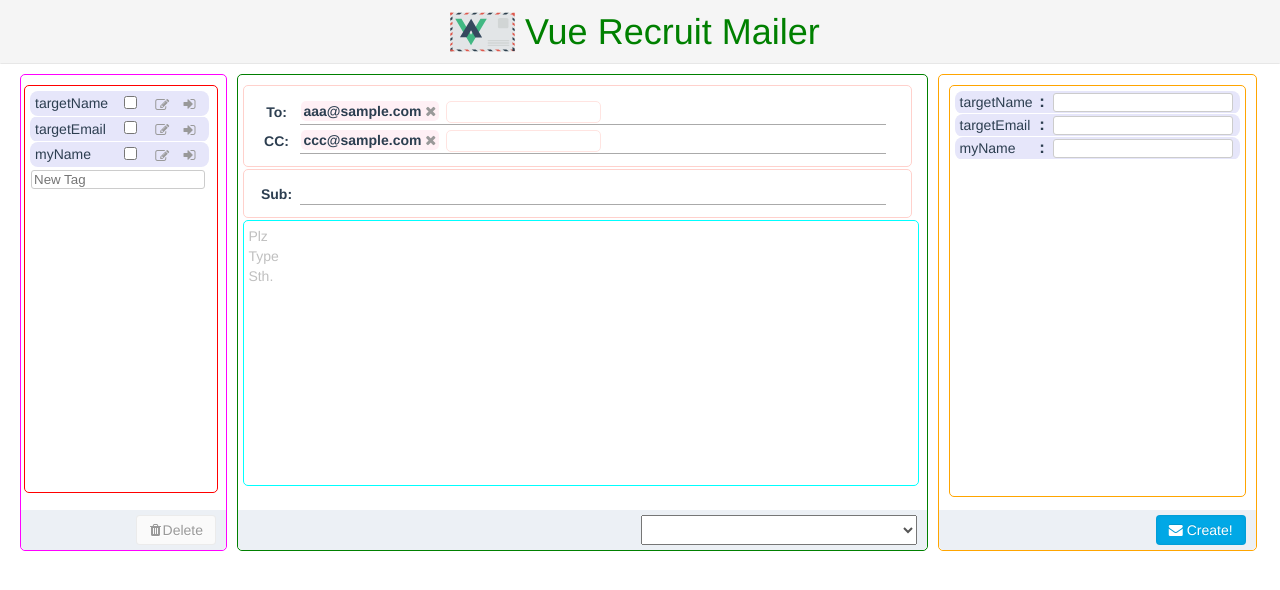
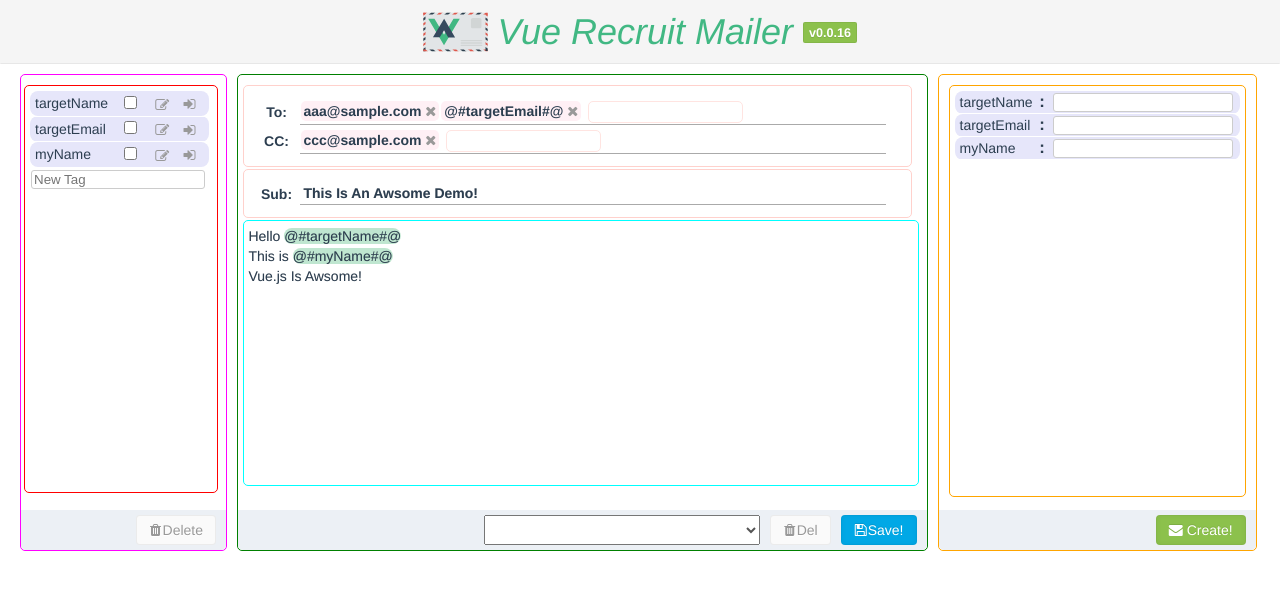
Before and after one commit to jerrywdlee/vue-recruitment-mailer, a Vue app: page / in a window 1280 px wide. Shown: the top 590 px of the page. Built offline with nearby package versions, Linux system fonts and the light colour scheme.

Commit message:
LocalStorageへ保存、リリース方法の追加

```diff
--- a/src/App.vue
+++ b/src/App.vue
@@ -6,6 +6,7 @@
           <img class="vmail-logo" src="./assets/vue-mailer-logo-v02.svg" alt="vue-mailer-logo">
         </a>
         <h1>Vue Recruit Mailer</h1>
+        <span class="uk-badge uk-badge-success vmail-version" style="">v0.0.16</span>
       </div>
     </nav>
     <!--
@@ -61,7 +62,15 @@ export default {
   }
   div.vmail-header h1{
     display: inline;
+    font-style: oblique;
     margin: 10px;
+    vertical-align: middle;
+    color: #41b883;
+  }
+  div.vmail-header .vmail-version{
+    font-size:0.9em;
+    padding-top: 3px;
+    padding-bottom: 2px;
     vertical-align: middle;
   }
 </style>
--- a/src/components/mail_app/MailRender.vue
+++ b/src/components/mail_app/MailRender.vue
@@ -42,7 +42,7 @@
     <p>{{ mailSubjctRaw }}</p>
   -->
     <div class="toolBar">
-      <button class="uk-button uk-button-primary"
+      <button class="uk-button uk-button-success"
       @click="renderMail('mailto', $event)">
         <i class="uk-icon-justify uk-icon-envelope"></i>
         <span class="vmail_label"> Create!</span>
--- a/src/components/mail_app/MailWorkSpace.vue
+++ b/src/components/mail_app/MailWorkSpace.vue
@@ -106,6 +106,7 @@
               </td>
               <td class="input_emails subject-warp">
                 <span id="subject" contentEditable="true" @focus="setLastFocusId" @keyup="setMessage">
+                  This Is An Awsome Demo!
                   <!-- <span @blur="setLastFocusId"></span> -->
                 </span>
                 <span id="subject-back" v-html="subjectBack"></span>
@@ -121,13 +122,29 @@
         </div>
       </div>
       <div class="workspace">
-        <div id="div_f" class="editable front" contentEditable="true" @keyup="setMessage" @blur="setLastFocusId"></div>
+        <div id="div_f" class="editable front" contentEditable="true" @keyup="setMessage" @blur="setLastFocusId">
+          Hello @#targetName#@<br>This is @#myName#@<br>Vue.js Is Awsome!
+        </div>
         <div id="div_b" class="editable back" v-html="backMessage"></div>
       </div>
       <div class="toolBar">
-        <select class="fixedPhrase" v-model="selectedMailTemp">
-          <option :value="index" v-for="(fixedPhrase, index) in fixedPhraseAry">{{ fixedPhrase.name }}</option>
+        <button class="uk-button uk-button-primary" @click="saveMailToLocal">
+          <i class="uk-icon-justify uk-icon-floppy-o"></i>
+          <span class="vmail_label">Save!</span>
+        </button>
+        <button class="uk-button uk-button-danger"
+        :disabled="isLocalTemplate? false : true"
+        @click="delLocalMail">
+          <i class="uk-icon-justify uk-icon-trash"></i>
+          <span class="vmail_label">Del</span>
+        </button>
+        <select class="fixedPhrase" id="mailTempSelect" v-model="selectedMailTemp">
+          <option :value="index"
+          v-for="(fixedPhrase, index) in fixedPhraseAry">
+          {{ fixedPhrase.name }}{{ fixedPhrase['local'] ? ' (Local)' : ' (Remote)' }}
+        </option>
         </select>
+
       </div>
     </div>
     <MailRender
@@ -146,18 +163,21 @@ export default {
   name: 'MailWorkSpace',
   data () {
     return {
-      messageF: 'Plz \n Type \n Sth.',
+      messageF: 'Hello @#targetName#@\nThis is @#myName#@\nVue.js Is Awsome!',
       messageB: '',
       tags: ['targetName', 'targetEmail', 'myName'],
       selectedTags: [],
-      toAddressAry: ['aaa@sample.com'],
+      toAddressAry: ['aaa@sample.com', '@#targetEmail#@'],
       ccAddressAry: ['ccc@sample.com'],
-      bccAddressAry: ['eee@sample.com', 'fff@sample.cn'],
+      bccAddressAry: ['eee@sample.com'],
       // toAddressRaw: '',
       // ccAddressRaw: '',
       // bccAddressRaw: '',
-      mailSubjctRaw: '',
-      fixedPhraseAry: fixedPhrase,
+      mailSubjctRaw: 'This Is An Awsome Demo!',
+      // fixedPhraseAry: fixedPhrase,
+      localTemplatesAry: [],
+      isLocalTemplate: false,
+      templateName: '',
       selectedMailTemp: []
       // rawTags: [],
       // tagReg: null
@@ -174,7 +194,7 @@ export default {
     // this may also be put in to `methods` but `computed` is better
     backMessage: function () {
       // `this` points to the vm instance
-      console.log(this.messageB)
+      // console.log(this.messageB)
       // let tmpReg = new RegExp('(' + this.rawTags.join('|') + ')', 'g')
       console.log(this.rawTags)
       // console.log(tmpReg)
@@ -248,6 +268,27 @@ export default {
         return (new RegExp('(' + tmpTagArry.join('|') + ')', 'g'))
       } else {
         return null
+      }
+    },
+    fixedPhraseAry: {
+      get: function () {
+        let remoteAry = fixedPhrase || []
+        this.localTemplatesAry = JSON.parse(window.localStorage.getItem('localTemplates')) || []
+        // console.log(remoteAry)
+        // console.log(this.localTemplatesAry)
+        // let localAry = JSON.parse(this.localTemplates) || []
+        return remoteAry.concat(this.localTemplatesAry)
+      },
+      set: function (newLocalAry) {
+        console.log('newLocalAry', newLocalAry)
+        if (newLocalAry.length === undefined) {
+          this.localTemplatesAry.push(newLocalAry)
+        } else {
+          this.localTemplatesAry = newLocalAry
+        }
+        // console.log(this.localTemplatesAry)
+        let localTemplates = JSON.stringify(this.localTemplatesAry)
+        window.localStorage.setItem('localTemplates', localTemplates)
       }
     }
   },
@@ -486,6 +527,39 @@ export default {
         default:
 
       }
+    },
+    saveMailToLocal: function (e) {
+      console.log('saveMailToLocal')
+      let newLocalmailName = window
+      .prompt(`Please Set New Title\nRemain ${15 - this.localTemplatesAry.length} Slots`, 'Sample Template')
+      let duplicateName = this.fixedPhraseAry.filter((x, i, self) => {
+        return x.name === newLocalmailName
+      })
+      if (!duplicateName[0]) {
+        let newLocalmail = {
+          name: newLocalmailName,
+          local: true,
+          to: this.toAddressAry,
+          cc: this.ccAddressAry,
+          bcc: this.bccAddressAry,
+          subject: this.mailSubjctRaw,
+          mailText: this.messageF
+        }
+        this.fixedPhraseAry = newLocalmail
+      } else {
+        window.alert(`The Name [[ ${newLocalmailName} ]] Has Been Used!\nPlease Try a New Name.`)
+      }
+    },
+    delLocalMail: function (e) {
+      let confirm = window.confirm(`Do You Want To Delete This Mail Template\n [[ ${this.templateName} ]]`)
+      if (confirm) {
+        this.fixedPhraseAry = this.localTemplatesAry.filter((x, i, self) => {
+          return x.name !== this.templateName
+        })
+        // reset select
+        document.querySelector('#mailTempSelect option').selected = true
+        this.selectedMailTemp = 0
+      }
     }
   },
   watch: {
@@ -504,9 +578,12 @@ export default {
       }
     },
     selectedMailTemp: function (val) {
+      console.log('selectedMailTemp', this.selectedMailTemp)
       console.log(this.fixedPhraseAry[val].to)
       this.tags = []
       let tmpMailObj = this.fixedPhraseAry[val]
+      this.isLocalTemplate = tmpMailObj['local']
+      this.templateName = tmpMailObj['name']
       this.toAddressAry = tmpMailObj['to'] || []
       this.ccAddressAry = tmpMailObj['cc'] || []
       this.bccAddressAry = tmpMailObj['bcc'] || []
--- a/src/datas/fixed_phrase.json
+++ b/src/datas/fixed_phrase.json
@@ -1,7 +1,15 @@
 [
   {
+    "name" : "Demo",
+    "to" : ["aaa@sample.com","@#targetEmail#@"],
+    "cc" : ["ccc@sample.com"],
+    "bcc" : ["eee@sample.com"],
+    "subject" : "This Is An Awsome Demo!",
+    "mailText" : "Hello @#targetName#@\nThis is @#myName#@\nVue.js Is Awsome!"
+  },
+  {
     "id" : 0,
-    "name" : "none",
+    "name" : "None",
     "to" : [],
     "cc" : [],
     "bcc" : [],
@@ -26,11 +34,19 @@
     "mailText" : "@#studentName#@様\n\nこの度は、当社にエントリーいただきありがとうございます！ \n取り急ぎ、お礼とエントリーの受付完了のご連絡をさせていただきます。\n\n\n\n自社採用ページでも情報公開中！ @#entryUrl#@\n\n\n\n20代という若さとエネルギーあふれる大切な時期に 一緒にぶっ飛んだアホになりませんか？\n\n\n５年で社長を目指すには。\n日本一になるには。\n夢を夢で終わらせない為には。\n\n\n他人と同じ事をしていてはいつまでも実現不可能です。\n\n\n\n今までの経験は問いません。 未来に向けて、本気で夢を追いかける我々とともに てっぺんを目指しませんか？\n\n\n我こそは！ と感じていただけたなら、是非とも説明会にお越し下さい。\n\n\n\n★説明会詳細・ご予約はコチラ・・・ @#entryUrl#@\n\n\n末筆ながら、就職活動のご成功を心よりお祈りいたします。"
   },
   {
+    "name" : "説明会参加お礼",
+    "to" : ["@#studentEmail#@"],
+    "cc" : ["@#myEmail#@"],
+    "bcc" : [],
+    "subject" : "【@#companyName#@】説明会にお越しいただきありがとうございました。",
+    "mailText" : "@#studentName#@さん、こんにちは\n@#companyName#@　@#contactPerson#@です。\n\n本日は弊社会社説明会にご参加いただき、誠にありがとうございました。\n@#studentName#@さんにお会いできたこと、人事部一同大変嬉しく思っております。\n\nさて、本日の説明会はいかがでしたでしょうか？ 　\n\n弊社代表とのディスカッションはなかなか盛り上っていたように感じましたが、\nもし、まだ「聞き足りない！」ということがありましたら\nぜひ本メッセージからご返信ください。\n\n\nなお、一次試験の開始は来月を予定しております。\n日程が決定いたしましたら改めてご案内させていただきますので、\n今しばらくお待ちください。\n\n\nそれでは、@#studentName#@さんと一次選考の際にお会いできることを楽しみにしております。"
+  },
+  {
     "name" : "選考合格のメール",
     "to" : ["@#studentEmail#@"],
     "cc" : ["@#myEmail#@"],
     "bcc" : [],
     "subject" : "@#studentName#@様、おめでとうございます",
-    "mailText" : "@#studentName#@さん、こんにちは！   \n@#company_name#@　@#contactPerson#@です。   \n   \n先日は弊社選考にお越しいただき、ありがとうございました。\nさて、先般実施しました選考の結果、選考に合格されましたので、\nお知らせ致します。\n   \nつきましては、下記の日程で次回選考を実施致しますので、   \nご出席いただきますようお願い致します。\nなお、ご都合の悪い場合には、大変お手数ではありますが、\n人事部：採用担当　@#contactPerson#@（@#telPhone#@）までご連絡下さい。   \n   \n【日時】   \n・@#month#@月@#day#@日（@#week#@）@#time#@～   \n   \n【会場】   \n@#address#@   \n（@#station#@駅から徒歩@#walkTime#@分）   \n   \n【持ち物】   \n@#baggage#@\n宜しくお願い致します。   \n   \n------------------------------------------   \n@#company_name#@   \n@#contactDep#@　@#contactPerson#@   \n------------------------------------------ \n\n"
+    "mailText" : "@#studentName#@さん、こんにちは！   \n@#companyName#@　@#contactPerson#@です。   \n   \n先日は弊社選考にお越しいただき、ありがとうございました。\nさて、先般実施しました選考の結果、選考に合格されましたので、\nお知らせ致します。\n   \nつきましては、下記の日程で次回選考を実施致しますので、   \nご出席いただきますようお願い致します。\nなお、ご都合の悪い場合には、大変お手数ではありますが、\n人事部：採用担当　@#contactPerson#@（@#telPhone#@）までご連絡下さい。   \n   \n【日時】   \n・@#month#@月@#day#@日（@#week#@）@#time#@～   \n   \n【会場】   \n@#address#@   \n（@#station#@駅から徒歩@#walkTime#@分）   \n   \n【持ち物】   \n@#baggage#@\n宜しくお願い致します。   \n   \n------------------------------------------   \n@#companyName#@   \n@#contactDep#@　@#contactPerson#@   \n------------------------------------------ \n\n"
   }
 ]
```
Also changed, not shown: 1 other file (tests, documents, lock files or other folders).
